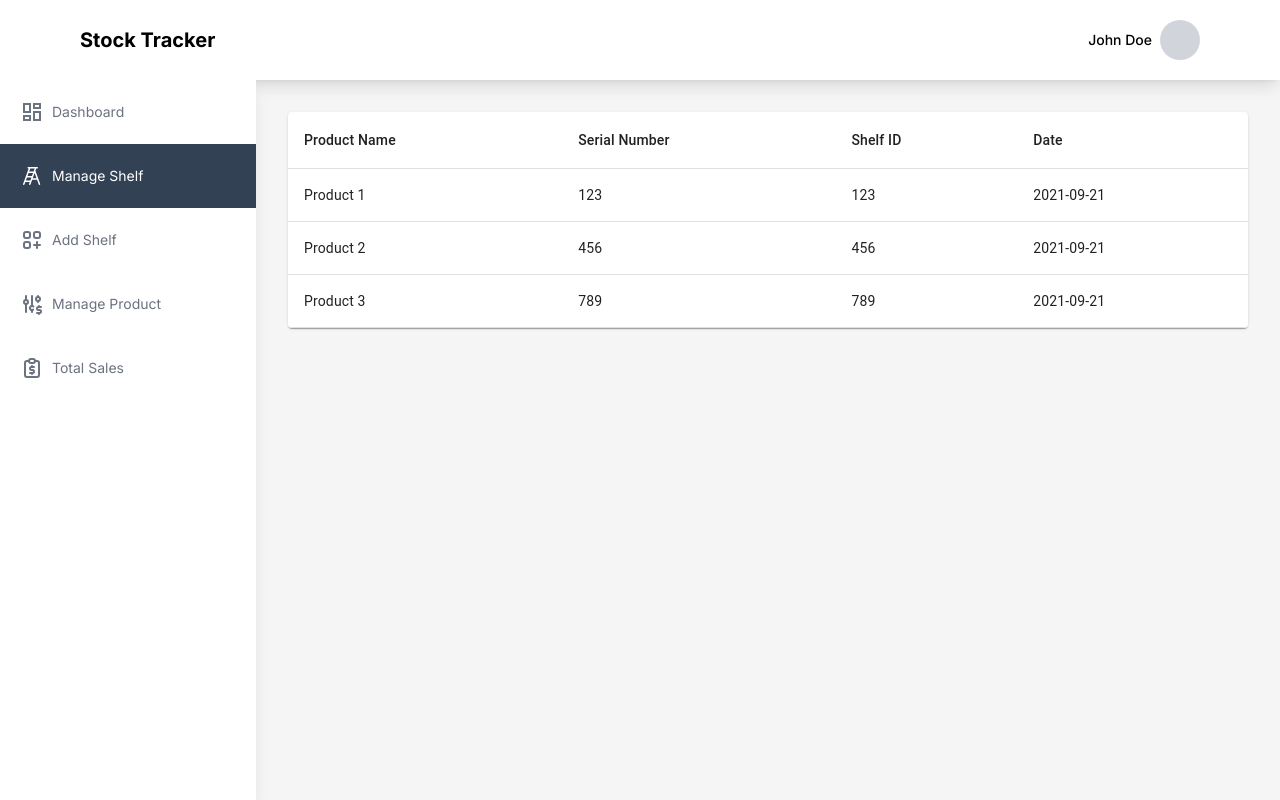
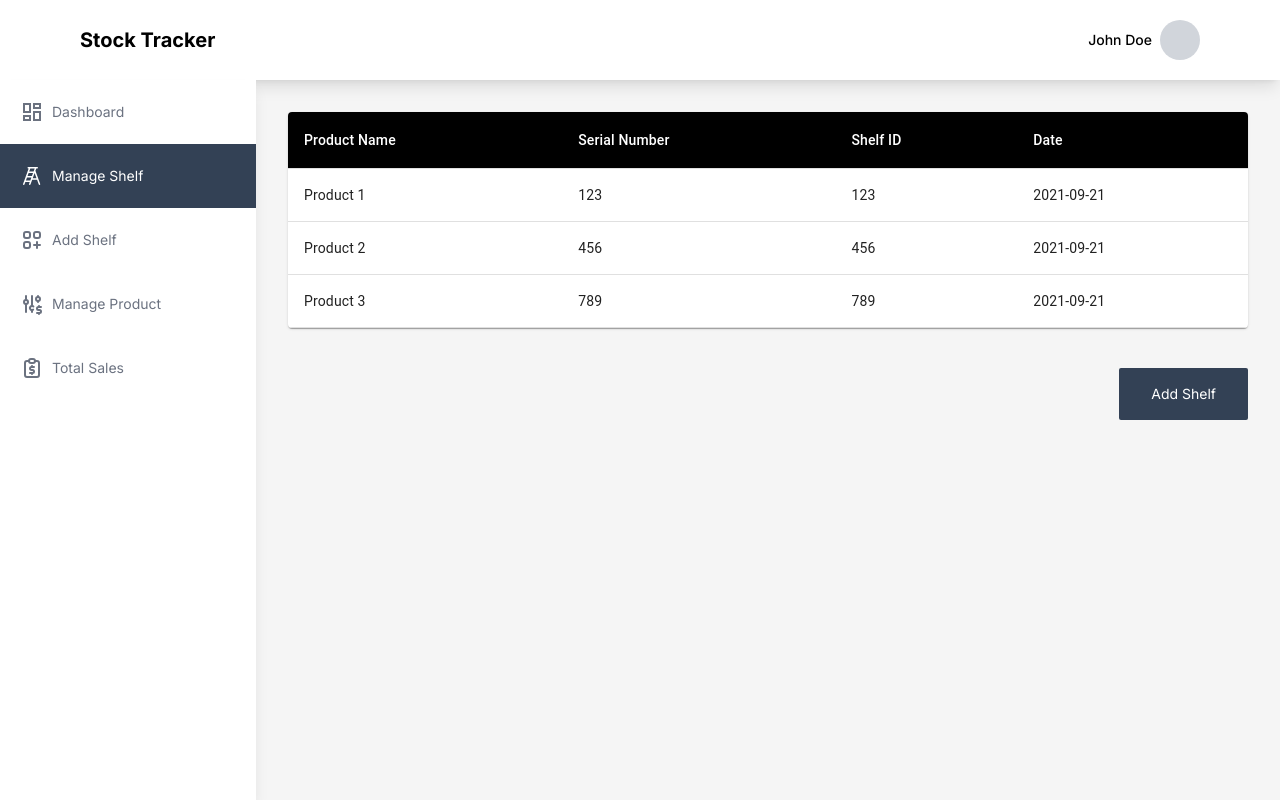
Before and after one commit to SammyKibetKiprop/stock-tracker, a Next.js app: page /shelf in a window 1280 px wide. Built offline with nearby package versions, Linux system fonts and the light colour scheme.

Commit message:
Add styling and button to Shelf component

```diff
--- a/app/(home)/shelf/page.tsx
+++ b/app/(home)/shelf/page.tsx
@@ -1,3 +1,4 @@
+'use client'
 import {
   Paper,
   Table,
@@ -6,11 +7,11 @@ import {
   TableContainer,
   TableHead,
   TableRow,
+  tableCellClasses,
 } from '@mui/material';
+import { styled } from '@mui/material/styles';
 import React from 'react';
 
-// list of shelves with productName, serialNumber, shelfId, date
-// add shelf button
 
 const shelves = [
   {
@@ -33,32 +34,45 @@ const shelves = [
   },
 ];
 
+const StyledTableCell = styled(TableCell)(({ theme }) => ({
+  [`&.${tableCellClasses.head}`]: {
+    backgroundColor: theme.palette.common.black,
+    color: theme.palette.common.white,
+  },
+  [`&.${tableCellClasses.body}`]: {
+    fontSize: 14,
+  },
+}));
+
 const Shelf = () => {
+
   return (
-    <div>
+    <div className='flex flex-col justify-between items-start gap-10'>
       <TableContainer component={Paper}>
         <Table>
           <TableHead>
             <TableRow>
-              <TableCell>Product Name</TableCell>
-              <TableCell>Serial Number</TableCell>
-              <TableCell>Shelf ID</TableCell>
-              <TableCell>Date</TableCell>
+              <StyledTableCell>Product Name</StyledTableCell>
+              <StyledTableCell>Serial Number</StyledTableCell>
+              <StyledTableCell>Shelf ID</StyledTableCell>
+              <StyledTableCell>Date</StyledTableCell>
             </TableRow>
           </TableHead>
 
           <TableBody>
             {shelves.map((shelf) => (
               <TableRow key={shelf.shelfId}>
-                <TableCell>{shelf.productName}</TableCell>
-                <TableCell>{shelf.serialNumber}</TableCell>
-                <TableCell>{shelf.shelfId}</TableCell>
-                <TableCell>{shelf.date}</TableCell>
+                <StyledTableCell>{shelf.productName}</StyledTableCell>
+                <StyledTableCell>{shelf.serialNumber}</StyledTableCell>
+                <StyledTableCell>{shelf.shelfId}</StyledTableCell>
+                <StyledTableCell>{shelf.date}</StyledTableCell>
               </TableRow>
             ))}
           </TableBody>
         </Table>
       </TableContainer>
+
+      <button className='bg-slate-700 hover:bg-slate-600 px-8 py-4 rounded-sm text-white self-end text-sm'>Add Shelf</button>
     </div>
   );
 };
```
